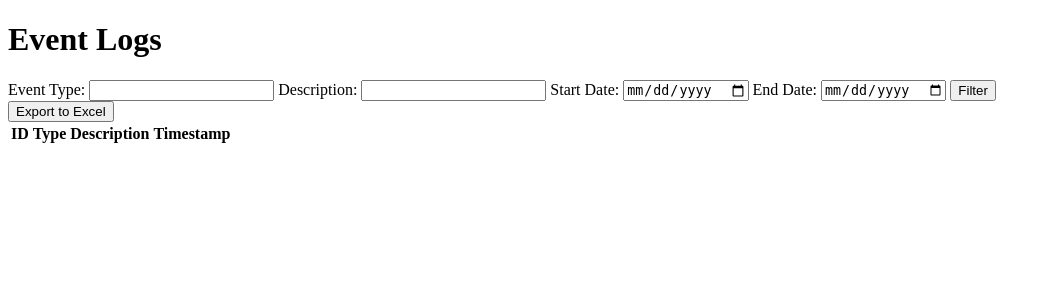
After one commit to KirvanRdz/onecore, a Flask app: page /logs/ in a window 1280 px wide. The commit adds this page. Shown: the top 300 px of the page, without its empty margins (0-1051 px from the left). Run offline with Flask 3, Linux system fonts and the light colour scheme; lists and menus that the app fills with data are empty.

Commit message:
feat: Implementación de registro de eventos en el sistema de logs
- Añadido modelo para registrar eventos con los campos: ID, tipo, descripción, y fecha/hora.
- Implementados eventos para registrar la carga de documentos y la interacción del usuario.
- Configurada la lógica para guardar los eventos en la base de datos.
- Actualizado el template HTML para incluir un botón que redirige a la página de logs.
- Verificado el flujo de registro y visualización de eventos para asegurar la integridad de los datos.

```diff
--- a/app/__init__.py
+++ b/app/__init__.py
@@ -3,7 +3,8 @@ from app.extensions import db, jwt, migrate
 from app.routes import register_blueprints
 # Importa los modelos
 from app.models.dataModel import Data
-
+from app.models.documentModel import Document
+from app.models.logModel import Log
 
 def create_app():
     app = Flask(__name__)
--- a/app/routes/__init__.py
+++ b/app/routes/__init__.py
@@ -1,8 +1,10 @@
 from app.routes.authRoutes import auth_bp
 from app.routes.uploadRoutes import upload_bp
 from app.routes.documentRoutes import document_bp
+from app.routes.logRoutes import log_bp
 
 def register_blueprints(app):
     app.register_blueprint(auth_bp, url_prefix='/api/auth')
     app.register_blueprint(upload_bp, url_prefix='/api/upload')
-    app.register_blueprint(document_bp, url_prefix='/api/documents')
+    app.register_blueprint(document_bp, url_prefix='/documents')
+    app.register_blueprint(log_bp, url_prefix='/logs')
--- /dev/null
+++ b/app/routes/logRoutes.py
@@ -0,0 +1,46 @@
+# app/routes/logRoutes.py
+from io import BytesIO
+from flask import Blueprint, render_template, request
+import pandas as pd
+from flask import make_response
+from app.models.logModel import Log
+
+log_bp = Blueprint('logs', __name__)
+
+@log_bp.route('/', methods=['GET'])
+def view_logs():
+    # Obtener filtros de la solicitud
+    event_type = request.args.get('event_type')
+    description = request.args.get('description')
+    start_date = request.args.get('start_date')
+    end_date = request.args.get('end_date')
+
+    # Construir consulta
+    query = Log.query
+    if event_type:
+        query = query.filter(Log.event_type.ilike(f'%{event_type}%'))
+    if description:
+        query = query.filter(Log.description.ilike(f'%{description}%'))
+    if start_date and end_date:
+        query = query.filter(Log.timestamp.between(start_date, end_date))
+
+    logs = query.all()
+    return render_template('log_view.html', logs=[log.to_dict() for log in logs])
+
+
+@log_bp.route('/export/', methods=['GET'])
+def export_logs():
+    logs = Log.query.all()
+    log_data = [log.to_dict() for log in logs]
+
+    # Crear DataFrame y exportar a Excel
+    df = pd.DataFrame(log_data)
+    output = BytesIO()
+    with pd.ExcelWriter(output, engine='xlsxwriter') as writer:
+        df.to_excel(writer, index=False, sheet_name='Logs')
+
+    output.seek(0)
+    response = make_response(output.read())
+    response.headers['Content-Disposition'] = 'attachment; filename=logs.xlsx'
+    response.headers['Content-type'] = 'application/vnd.openxmlformats-officedocument.spreadsheetml.sheet'
+    return response
--- /dev/null
+++ b/app/templates/log_view.html
@@ -0,0 +1,50 @@
+<!-- app/templates/log_view.html -->
+<!DOCTYPE html>
+<html lang="en">
+<head>
+    <meta charset="UTF-8">
+    <meta name="viewport" content="width=device-width, initial-scale=1.0">
+    <title>Event Logs</title>
+</head>
+<body>
+    <h1>Event Logs</h1>
+    <form method="get" action="/logs/">
+        <label for="event_type">Event Type:</label>
+        <input type="text" name="event_type" id="event_type">
+
+        <label for="description">Description:</label>
+        <input type="text" name="description" id="description">
+
+        <label for="start_date">Start Date:</label>
+        <input type="date" name="start_date" id="start_date">
+
+        <label for="end_date">End Date:</label>
+        <input type="date" name="end_date" id="end_date">
+
+        <button type="submit">Filter</button>
+    </form>
+    <a href="/logs/export/">
+        <button type="button">Export to Excel</button>
+    </a>
+    <table>
+        <thead>
+            <tr>
+                <th>ID</th>
+                <th>Type</th>
+                <th>Description</th>
+                <th>Timestamp</th>
+            </tr>
+        </thead>
+        <tbody>
+            {% for log in logs %}
+            <tr>
+                <td>{{ log.id }}</td>
+                <td>{{ log.event_type }}</td>
+                <td>{{ log.description }}</td>
+                <td>{{ log.timestamp }}</td>
+            </tr>
+            {% endfor %}
+        </tbody>
+    </table>
+</body>
+</html>
```
Also changed, not shown: app/models/logModel.py (added, +19 -0 lines), app/routes/documentRoutes.py (+10 -1 lines), app/services/documentService.py (+13 -1 lines), app/services/logService.py (added, +14 -0 lines), app/templates/document_analysis.html (+9 -1 lines), config.py (+4 -3 lines).
